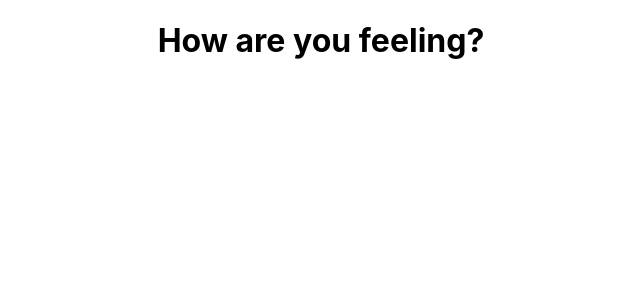
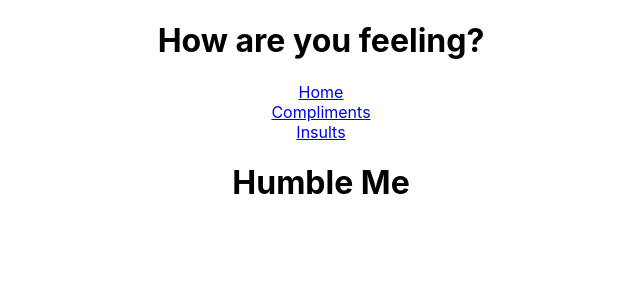
Before and after one commit to bavila19/project-two, a React (Create React App) app: page /insults in a window 1280 px wide. Shown: the top 300 px of the page, without its empty margins (319-959 px from the left). Built offline with nearby package versions, Linux system fonts and the light colour scheme.

Commit message:
linked components

```diff
--- a/src/App.js
+++ b/src/App.js
@@ -1,9 +1,35 @@
 import './App.css';
+import { Link } from 'react-router-dom'
+import Compliments from './components/Compliments';
+import Insults from './components/Insults';
+import Hot from './components/Hotline';
+//components
+
+import {Routes, Route} from 'react-router-dom'
 
 function App() {
   return (
     <div className="App">
       <h1>How are you feeling?</h1>
+      <nav>
+      <Link to="/">
+          <div>Home</div>
+        </Link>
+        <Link to="/compliments">
+          <div>Compliments</div>
+        </Link>
+        <Link to="/insults">
+          <div>Insults</div>
+        </Link>
+      </nav>
+      <main>
+        <Routes>
+          <Route path='/' element=" " />
+          <Route path="/compliments" element={<Compliments/>}/>
+          <Route path="/insults" element={<Insults/>} />
+        </Routes>
+
+      </main>
     </div>
   );
 }
--- a/src/components/Compliments.js
+++ b/src/components/Compliments.js
@@ -0,0 +1,7 @@
+function Compliments (props){
+    return(
+        <h1>Hype me up</h1>
+    )
+}
+
+export default Compliments
--- a/src/components/Hotline.js
+++ b/src/components/Hotline.js
@@ -0,0 +1,7 @@
+function Hot ( props ) {
+    return (
+        <h1>Humble Me</h1>
+    )
+}
+
+export default Hot
--- a/src/components/Insults.js
+++ b/src/components/Insults.js
@@ -0,0 +1,14 @@
+import {Link, link} from 'react-router-dom'
+
+function Insults ( props ) {
+
+
+    return (
+        <div>
+            <h1>Humble Me</h1>
+            {/* <Link to= {`/insults`} key = {idx}> */}
+        </div>
+    )
+}
+
+export default Insults
```
